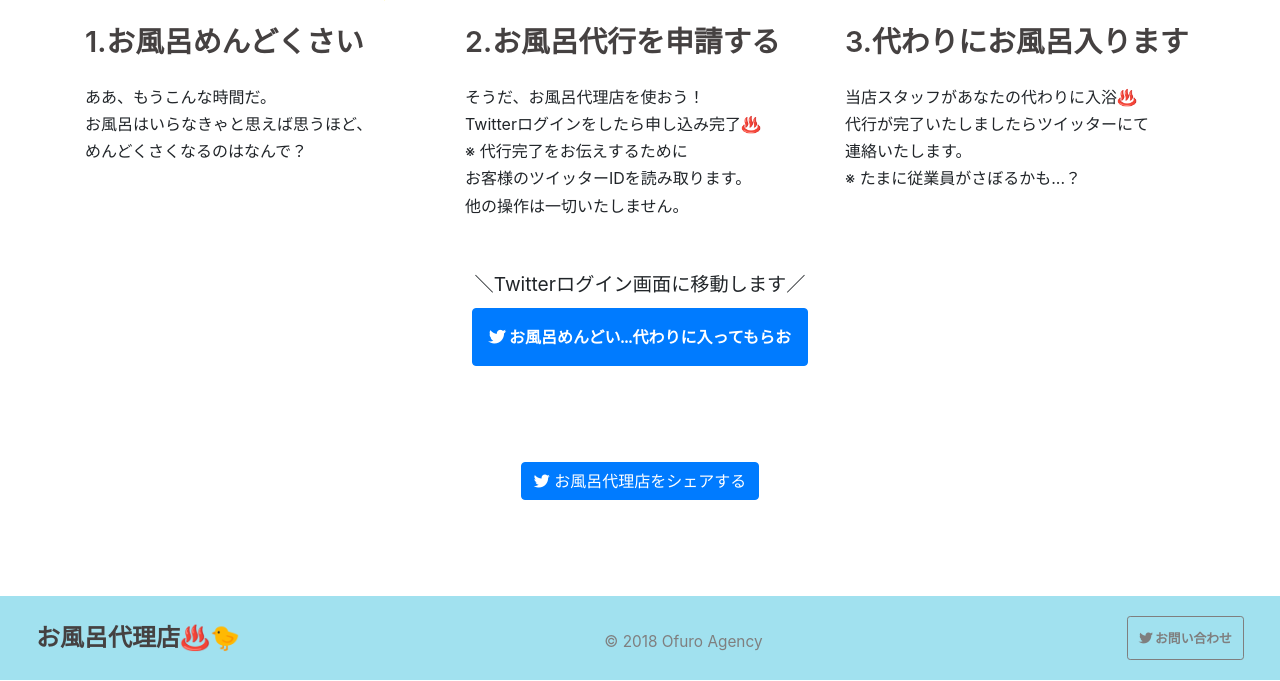
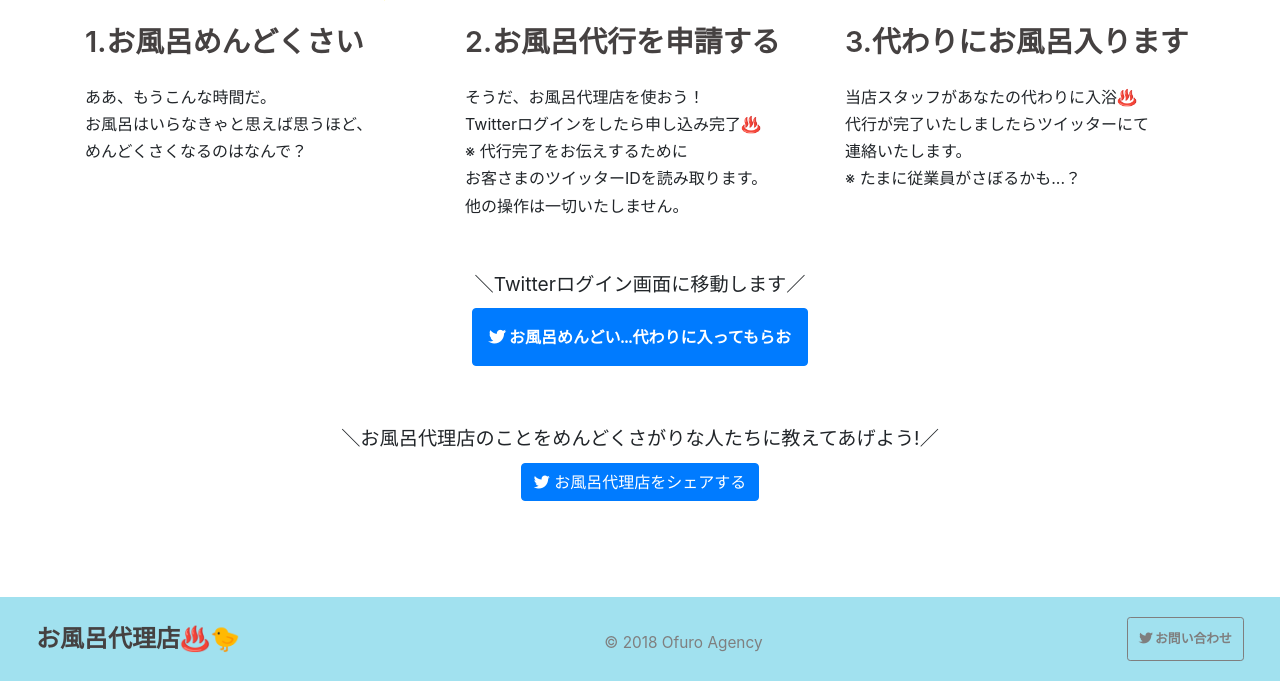
Before and after one commit to mihoijuin/ofuro-agency, a Django app: template ofuro/templates/top.html in a window 1280 px wide. Shown: the part 949-1630 px from the top of the page. Run offline with Django 3.2, Linux system fonts and the light colour scheme; the template is opened without the code that fills it, so the values that code supplies are empty; some libraries are stand-ins or nearby versions.

Commit message:
[fix]refs #86 topページのシェアボタンの余白を修正

```diff
--- a/ofuro/templates/top.html
+++ b/ofuro/templates/top.html
@@ -46,7 +46,7 @@
         <p class="white-space">そうだ、お風呂代理店を使おう！
 Twitterログインをしたら申し込み完了♨️
 ※ 代行完了をお伝えするために
-お客様のツイッターIDを読み取ります。
+お客さまのツイッターIDを読み取ります。
 他の操作は一切いたしません。</p>
       </section>
       <section class="description col-sm">
@@ -64,8 +64,8 @@ Twitterログインをしたら申し込み完了♨️
   <div class="container text-center my-5">
     <p class="my-2">＼Twitterログイン画面に移動します／</p>
     <a href="{% url 'social:begin' 'twitter' %}" class="btn btn-primary text-white font-weight-bold mb-5 p-sm-3"><span class="fab fa-twitter"> お風呂めんどい...代わりに入ってもらお</span></a>
-    <p></p>
-    <a href="https://twitter.com/share?url=https://ofuro-agency.herokuapp.com&via=ofuro_agency&related=twitterapi%2Ctwitter&hashtags=お風呂めんどいときはお風呂代理店へ&text=お風呂代理店" class="btn btn-primary my-5" target="_blank" onclick="window.open(this.href, 'tweetwindow', 'width=650, height=470, personalbar=0, toolbar=0, scrollbars=1, sizable=1'); return false;"><span class="fab fa-twitter"></span> お風呂代理店をシェアする</a>
+    <p class="my-2">＼お風呂代理店のことをめんどくさがりな人たちに教えてあげよう!／</p>
+    <a href="https://twitter.com/share?url=https://ofuro-agency.herokuapp.com&via=ofuro_agency&related=twitterapi%2Ctwitter&hashtags=お風呂めんどいときはお風呂代理店へ&text=お風呂代理店" class="btn btn-primary mb-sm-5" target="_blank" onclick="window.open(this.href, 'tweetwindow', 'width=650, height=470, personalbar=0, toolbar=0, scrollbars=1, sizable=1'); return false;"><span class="fab fa-twitter"></span> お風呂代理店をシェアする</a>
 
     <!-- ログインしてる場合だけ見せる -->
     {% if user.is_authenticated %}
```
